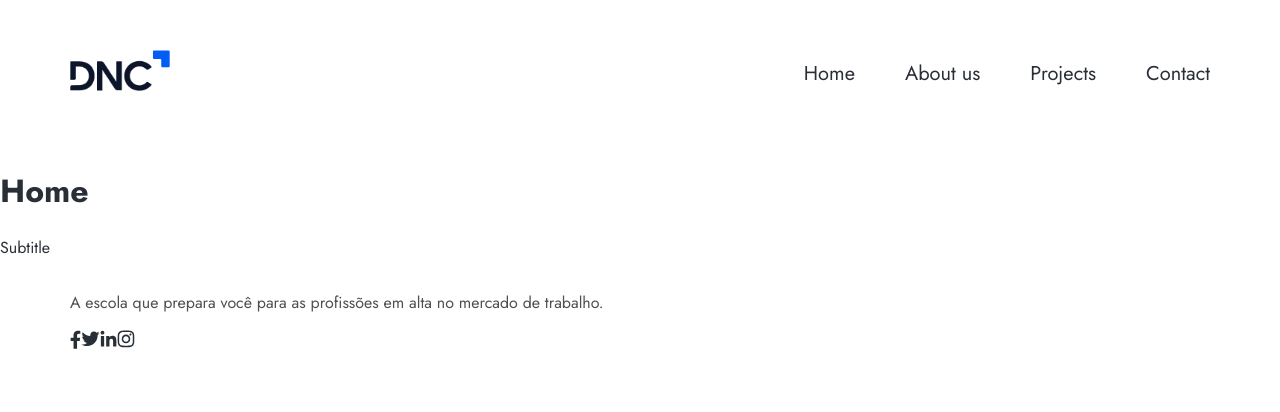
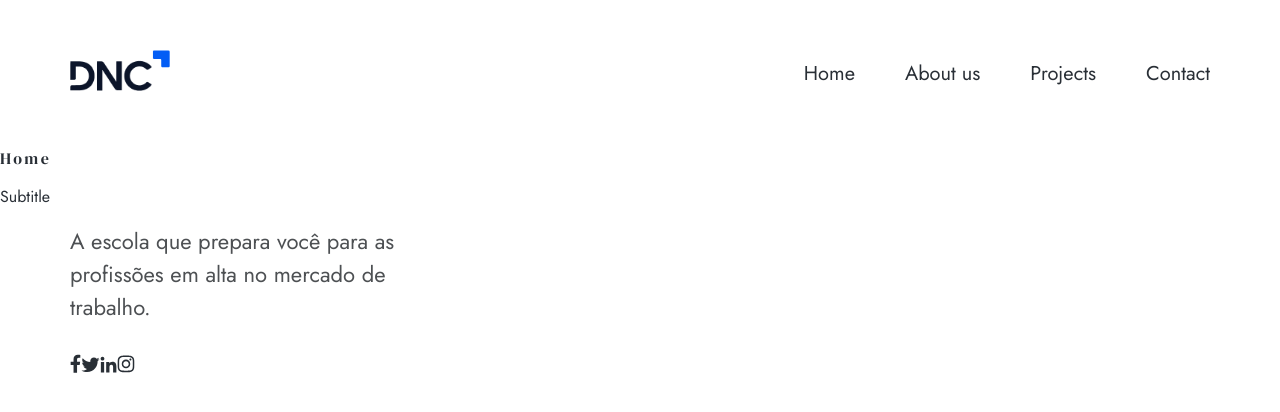
Before and after one commit to Rafael-de-Sa/dnc-arq-rafael-de-sa, a React (Vite) app in the folder dnc-arq-rafael-de-sa/: page / in a window 1280 px wide. Shown: the top 412 px of the page. Built offline with nearby package versions, Linux system fonts and the light colour scheme.

Commit message:
💄 feat: Footer style

```diff
--- a/dnc-arq-rafael-de-sa/src/components/Footer/Footer.css
+++ b/dnc-arq-rafael-de-sa/src/components/Footer/Footer.css
@@ -0,0 +1,67 @@
+.footer-logo-col {
+  max-width: 340px;
+  width: 100%;
+}
+
+.footer-col {
+  margin: 0 0 0 140px;
+  max-width: 260px;
+  width: 100%;
+}
+
+.footer-col ul {
+  margin: 0;
+  padding: 0;
+}
+
+.footer-col li {
+  margin: 0 0 25px 0;
+}
+
+footer h3,
+.footer-logo {
+  font-size: 25px;
+  margin: 0 0 25px 0;
+}
+
+footer a,
+footer p {
+  font-size: 22px;
+  margin: 0 0 25px 0;
+  line-height: 150%;
+}
+
+footer a {
+  color: #4d5053;
+  text-decoration: none;
+}
+
+footer a:hover {
+  color: #0c70f2;
+  text-decoration: none;
+}
+
+footer .social-links a {
+  margin: 25px 40px 0 0;
+}
+
+.footer-copy {
+  margin: 155px 0 50px 0;
+}
+
+.footer-copy .langs-area {
+  column-gap: 23px;
+}
+
+@media (max-width: 768px) {
+  .footer-col {
+    margin: 0 0 0 0;
+    max-width: 100%;
+    width: 100%;
+  }
+
+  .footer-logo-col {
+    max-width: 100%;
+    width: 100%;
+  }
+}
--- a/dnc-arq-rafael-de-sa/src/main.css
+++ b/dnc-arq-rafael-de-sa/src/main.css
@@ -13,7 +13,7 @@ a {
   text-decoration: none;
 }
 
-/* Main Color */
+/* MAIN COLOR */
 .primary-background {
   background-color: #0c70f2;
 }
@@ -42,7 +42,30 @@ a {
   color: #4d5053;
 }
 
-/* Grid */
+/* TYPOGRAFY*/
+h1,
+h2,
+h3,
+h4,
+h5,
+h6 {
+  font-family: "DM Serif Display", serif;
+  font-weight: 400;
+  font-size: inherit;
+  padding: 0;
+  margin: 0;
+  letter-spacing: 2.5px;
+}
+
+p {
+  line-height: 150%;
+}
+
+.txt-center {
+  text-align: center;
+}
+
+/* GRID */
 .container {
   margin: 0 auto;
   width: 100%;
```
